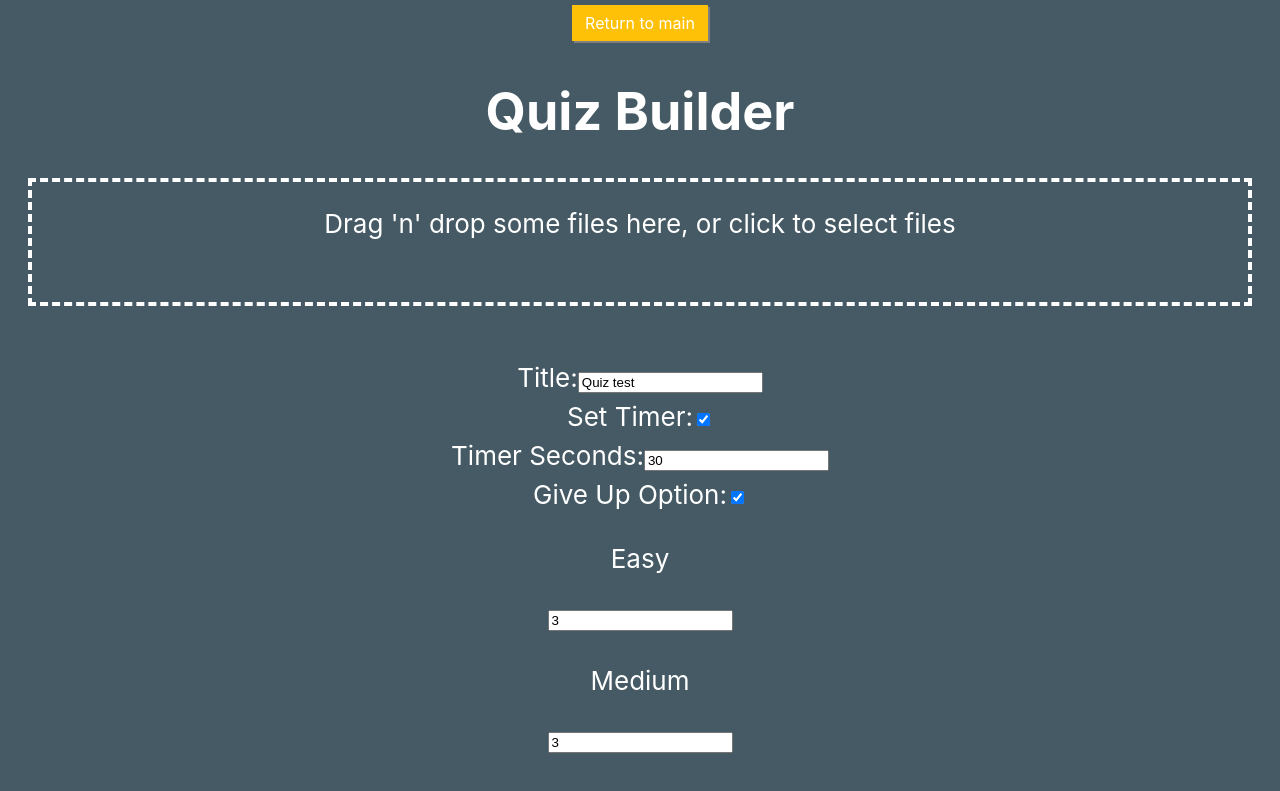
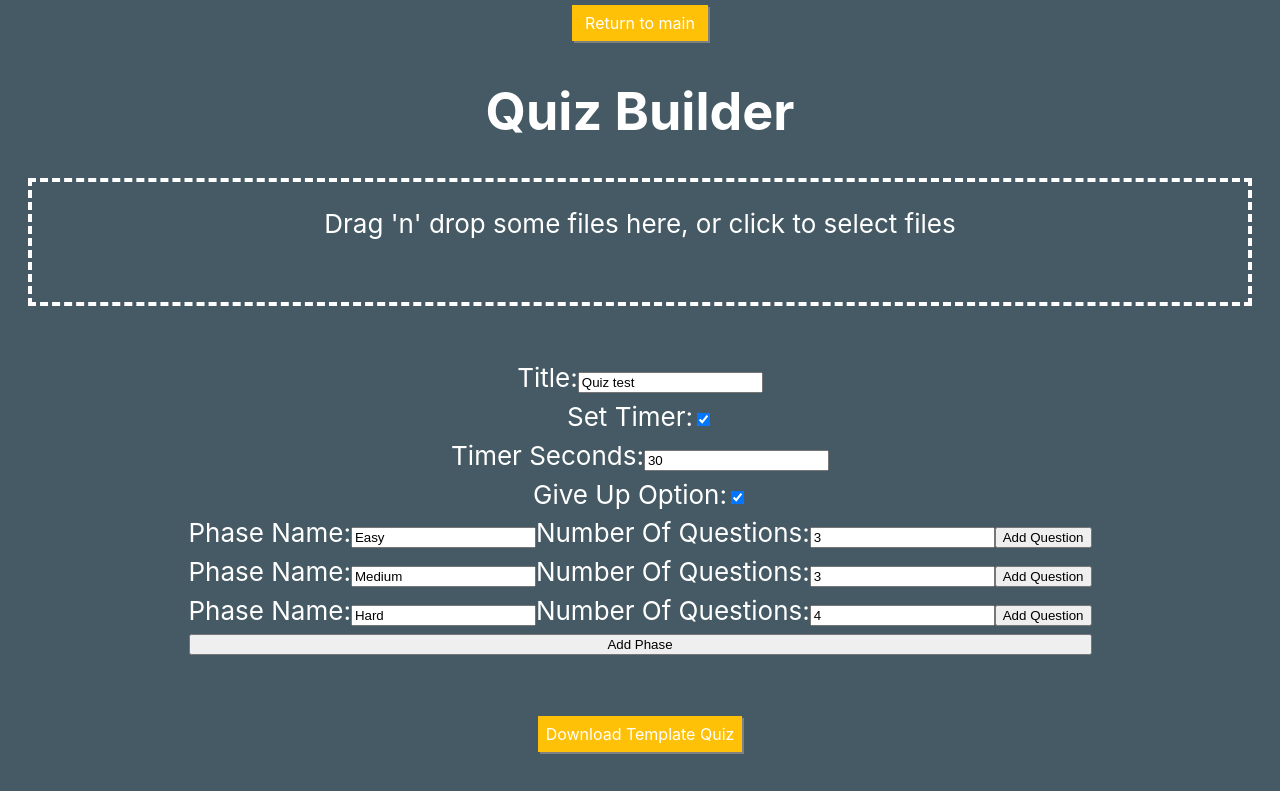
Before and after one commit to Cabeda/quizzer, a React (Create React App) app: page /builder in a window 1280 px wide. Shown: the top 791 px of the page. Built offline with nearby package versions, Linux system fonts and the light colour scheme.

Commit message:
Added fields to quiz builder

```diff
--- /dev/null
+++ b/src/Components/PhaseBuilder/PhaseBuilder.tsx
@@ -0,0 +1,22 @@
+import React from 'react';
+import { IPhaseBuilderProps } from './phaseBuilder.interface';
+
+function PhaseBuilder(props: IPhaseBuilderProps) {
+
+    return (
+        <div>
+            <label>
+                Phase Name:
+            <input value={props.Phase.Phase} onChange={(e) => props.onPhaseNameChange(props.Phase.Phase, e.currentTarget.value)}></input>
+            </label>
+            <label>
+                Number Of Questions:
+            <input type="number" value={props.Phase.NumberOfQuestions} onChange={(e) => props.onNumberOfQuestionsChange(props.Phase.Phase, e.currentTarget.value)}></input>
+            </label>
+            <button onClick={props.addQuestion}>Add Question</button>
+        </div>
+    );
+}
+
+
+export default PhaseBuilder;
--- a/src/Components/QuizBuilder/PhaseBuilder.tsx
+++ /dev/null
@@ -1,23 +0,0 @@
-import React from 'react';
-import { IPhase } from '../../Interfaces/Phase.interface';
-
-function PhaseBuilder(props: IPhase) {
-
-    const handleNumberOFQuestionsChange = (e: React.ChangeEvent<HTMLInputElement>) => {
-        const newPhase = { ...props };
-        newPhase.NumberOfQuestions = Number.parseInt(e.target.value);
-        // setPhase(newPhase);
-    }
-
-    return (
-        <div>
-            <p>{props.Phase}</p>
-            {
-                <input value={props.NumberOfQuestions} ></input>
-            }
-        </div>
-    );
-}
-
-
-export default PhaseBuilder;
--- a/src/Components/QuizBuilder/QuizBuilder.component.tsx
+++ b/src/Components/QuizBuilder/QuizBuilder.component.tsx
@@ -5,7 +5,7 @@ import { Link } from 'react-router-dom';
 
 import { Quizzer } from '../../Interfaces/Quizzer.interface';
 import json from '../../static/template-quiz.json';
-import PhaseBuilder  from './PhaseBuilder';
+import PhaseBuilder from '../PhaseBuilder/PhaseBuilder';
 
 const App = styled.div`
   text-align: center;
@@ -29,13 +29,6 @@ const Fieldset = styled.fieldset`
   padding: 4px;
   margin: 2em auto;
   border: 0 none;
-`;
-
-
-const QuizButton = styled.button`
-    height: 2rem;
-    border: none;
-    margin: 1rem;
 `;
 
 
@@ -92,18 +85,48 @@ function QuizBuilder() {
         setQuiz(newQuiz);
     }
 
+    const handleHasTime = (e: React.ChangeEvent<HTMLInputElement>) => {
+        const newQuiz = { ...quiz };
+        setHasTimer(e.currentTarget.checked);
+
+        if(e.target.checked) {
+            delete newQuiz["TimerSeconds"];
+        } else {
+            newQuiz["TimerSeconds"] = 30;
+        }
+        setQuiz(newQuiz);
+    }
+
     const handleTimerChange = (e: React.ChangeEvent<HTMLInputElement>) => {
         const newQuiz = { ...quiz };
         newQuiz.TimerSeconds = Number.parseInt(e.target.value);
         setQuiz(newQuiz);
     }
 
-    const addPhase = (name: string, NumberOfQuestions: number) => {
-        quiz.Phases.push({Phase: name, NumberOfQuestions, Questions:[]});
+    const addPhase = (e: React.MouseEvent<HTMLButtonElement>) => {
+        e.preventDefault();
+        const newQuiz = { ...quiz };
+        newQuiz.Phases.push({ Phase: "Test", NumberOfQuestions: 5, Questions: [] });
+        setQuiz(newQuiz);
+
     }
 
-    const removeQuestion = (name: string, ) => {
+    const onNumberOfQuestionsChange = (phaseName: string, value: string) => {
+        const newQuiz = { ...quiz };
+        const index = newQuiz.Phases.findIndex(x => x.Phase === phaseName);
+        newQuiz.Phases[index].NumberOfQuestions = Number.parseInt(value);
+        setQuiz(newQuiz);
+    }
 
+    const onPhaseNameChange = (phaseName: string, value: string) => {
+        const newQuiz = { ...quiz };
+        const index = newQuiz.Phases.findIndex(x => x.Phase === phaseName);
+        newQuiz.Phases[index].Phase = value;
+        setQuiz(newQuiz);
+    }
+
+    const addQuestion = (e: React.MouseEvent<HTMLButtonElement>) => {
+        e.preventDefault();
     }
 
 
@@ -131,7 +154,7 @@ function QuizBuilder() {
                         </label>
                         <label>
                             Set Timer:
-                <input type="checkbox" onChange={(e) => setHasTimer(e.target.checked)} checked={hasTimer}></input>
+                <input type="checkbox" onChange={handleHasTime} checked={hasTimer}></input>
                         </label>
                         {
                             hasTimer && (
@@ -146,8 +169,9 @@ function QuizBuilder() {
                 <input type="checkbox" onChange={handleGiveUpChange} checked={quiz.GiveUp ? quiz.GiveUp : false}></input>
                         </label>
                         {
-                            quiz.Phases.map((x) => <PhaseBuilder {...x}></PhaseBuilder>)
+                            quiz.Phases.map((x) => <PhaseBuilder key={x.Phase} Phase={x} onNumberOfQuestionsChange={onNumberOfQuestionsChange} onPhaseNameChange={onPhaseNameChange} addQuestion={addQuestion}></PhaseBuilder>)
                         }
+                        <button onClick={addPhase}>Add Phase</button>
                     </Container>
                 </Fieldset>
             </form>
```
Also changed, not shown: src/Components/PhaseBuilder/phaseBuilder.interface.ts (added, +8 -0 lines).
